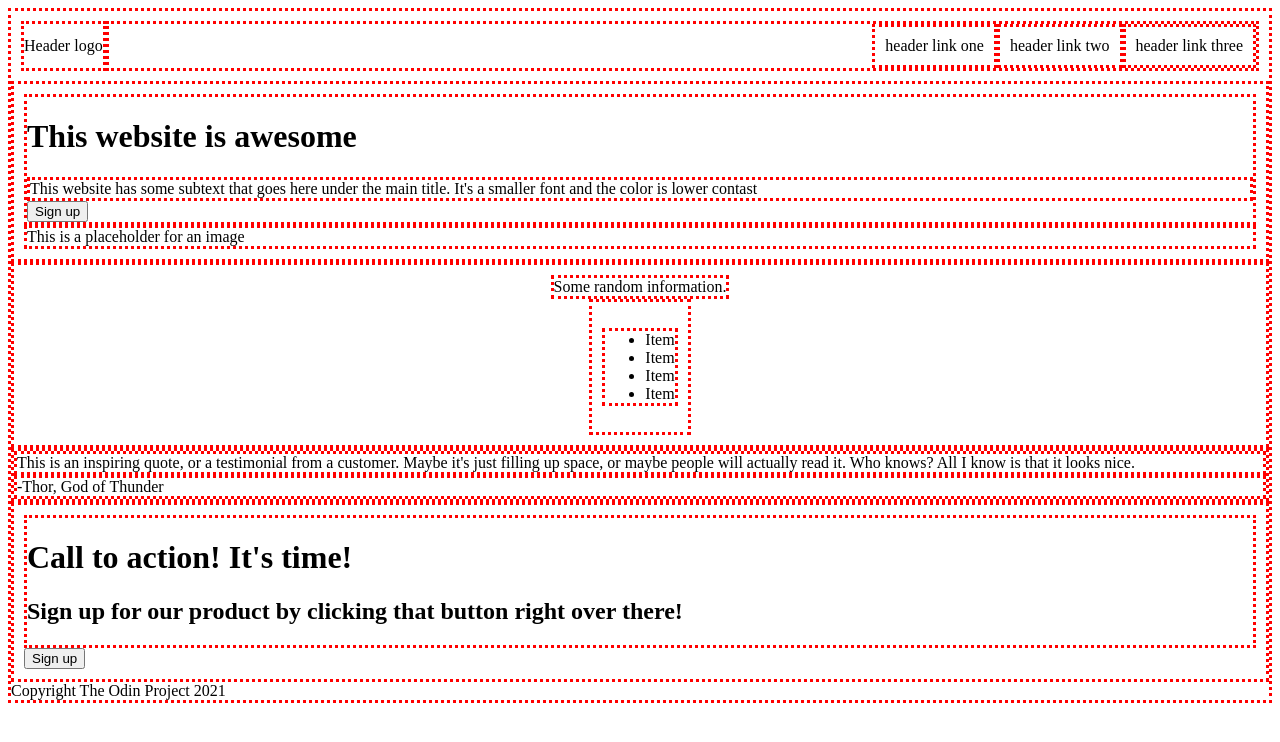
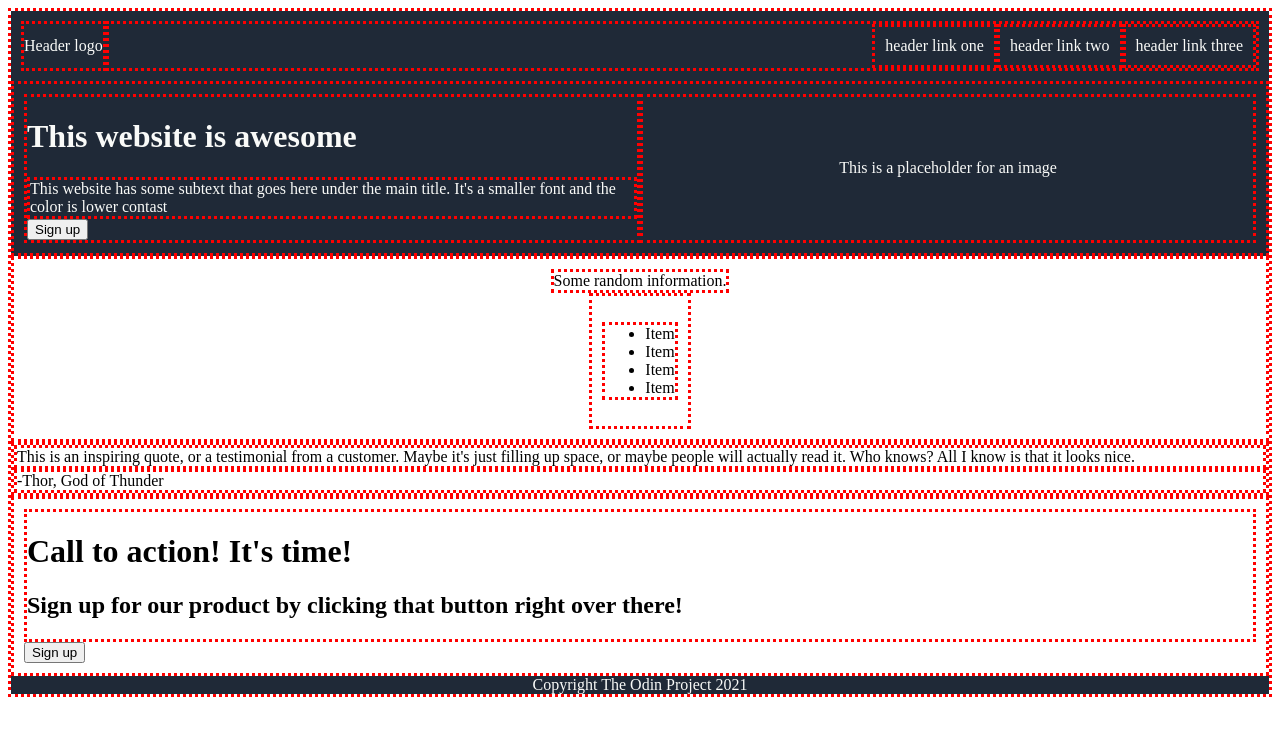
Before and after one commit to gab-r-rodriguez/odin-project-landing-page, a plain HTML site: page index.html in a window 1280 px wide. Drawn offline with Linux system fonts and the light colour scheme.

Commit message:
Change alignment for header, content, and footer elements

```diff
--- a/style.css
+++ b/style.css
@@ -5,14 +5,18 @@ body, .content-1, .content-2, .content-3, .content-4, .footer, .list-container,
 }
 /**/
 
+/*Shared styles across multiple containers*/
+
 header, .content-1, .content-4 {
     padding: 10px;
 }
 
-/**/
+/*Styles for header and child element*/
 
-header /*, .content-1*/{
+header, .content-1, footer{
     display: flex;
+    background-color: #1F2937;
+    color: #F9FAF8;
 }
 
 .header-logo, .list-container {
@@ -29,9 +33,17 @@ a {
     padding: 10px;
 }
 
-
 /**/
 
+.signup-1, .image-placeholder {
+    width: 50%;
+}
+
+.image-placeholder, footer {
+    display: flex;
+    justify-content: center;
+    align-items: center;
+}
 
 /**/
 
```
